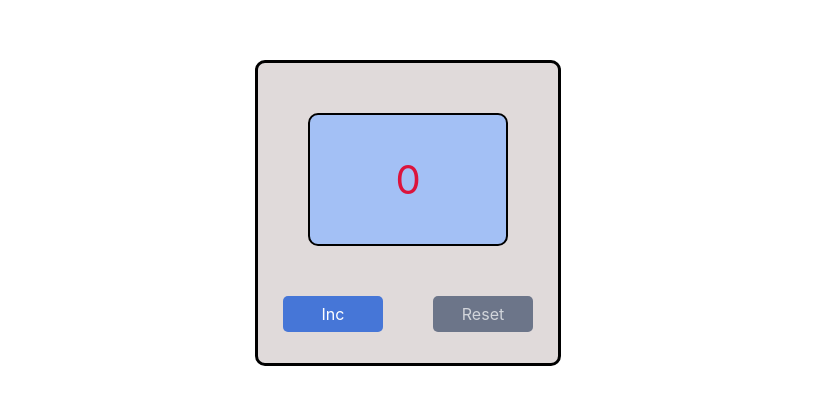
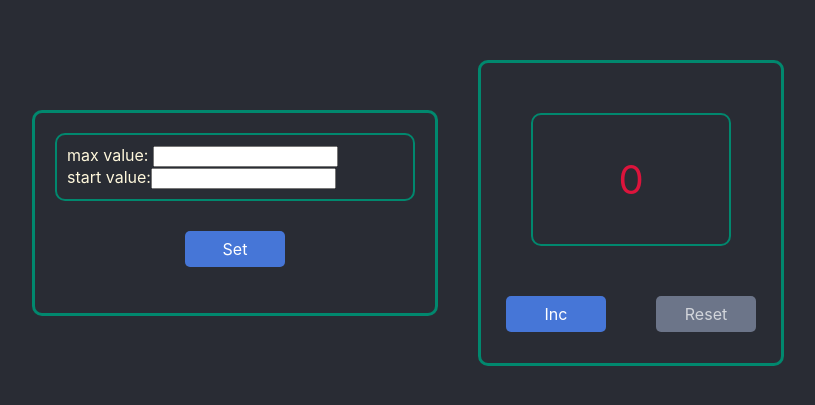
Before and after one commit to Aleksandr-mvp/Counter, a React (Create React App) app: page / in a window 1280 px wide. Shown: the part 187-592 px from the top of the page, without its empty margins (232-1047 px from the left). Built offline with nearby package versions, Linux system fonts and the light colour scheme.

Commit message:
added font

```diff
--- a/src/App.tsx
+++ b/src/App.tsx
@@ -1,6 +1,7 @@
 import React, {useState} from 'react';
 import './App.css';
 import {Scoreboard} from "./components/Scoreboard/Scoreboard";
+import {DisplaySet} from "./components/DisplaySett/DisplaySet";
 
 function App() {
     let [count, setCount] = useState<number>(0)
@@ -17,6 +18,7 @@ function App() {
 
         return (
             <div className="App">
+                <DisplaySet/>
                 <Scoreboard addCount={addCount} resetCount={resetCount} count={count}/>
             </div>
         )
--- /dev/null
+++ b/src/components/DisplaySett/DisplaySet.module.css
@@ -0,0 +1,21 @@
+.container {
+    border: 3px solid #01886e;
+    width: 400px;
+    height: 200px;
+    border-radius: 10px;
+    margin-right: 40px;
+    color: cornsilk;
+}
+
+.subscoreboard {
+    border: 2px solid #01886e;
+    border-radius: 10px;
+    padding: 10px;
+    margin: 20px;
+}
+
+.button {
+    display: flex;
+    justify-content: space-around;
+    padding-top: 10px;
+}
--- /dev/null
+++ b/src/components/DisplaySett/DisplaySet.tsx
@@ -0,0 +1,23 @@
+import React from 'react';
+import s from './DisplaySet.module.css'
+import {SuperButton} from "../SuperButton/SuperButton";
+
+export const DisplaySet = () => {
+    return (
+        <div className={s.container}>
+            <div className={s.subscoreboard}>
+                <div>
+                    max value: <input type="number"/>
+                </div>
+                <div>
+                    start value:<input type="number"/>
+                </div>
+            </div>
+            <div className={s.subscoreboardSmall}>
+                <div className={s.button}>
+                    <SuperButton title={'Set'}/>
+                </div>
+            </div>
+        </div>
+    )
+}
--- a/src/components/Scoreboard/Scoreboard.module.css
+++ b/src/components/Scoreboard/Scoreboard.module.css
@@ -1,20 +1,17 @@
 .container {
-    border: 3px solid black;
+    border: 3px solid #01886e;
     width: 300px;
     height: 300px;
     border-radius: 10px;
-    background: #e0dada;
-
 }
 
 .container .scoreboard {
     font-size: 40px;
-    border:2px solid black;
+    border:2px solid #01886e;
     border-radius: 10px;
     display: flex;
     justify-content: center;
     align-items: center;
-    background: #a3c0f5;
     padding: 40px;
     margin: 50px;
     color:crimson;
--- a/src/components/Scoreboard/Scoreboard.tsx
+++ b/src/components/Scoreboard/Scoreboard.tsx
@@ -8,7 +8,8 @@ type ScoreboardType = {
     resetCount: () => void
 }
 
-export const Scoreboard = ({addCount, count, resetCount, ...props}: ScoreboardType) => {
+export const Scoreboard = ({count, addCount, resetCount, ...props}: ScoreboardType) => {
+
     return (
         <div className={s.container}>
             <div className={s.scoreboard}>
--- a/src/components/SuperButton/SuperButton.tsx
+++ b/src/components/SuperButton/SuperButton.tsx
@@ -4,7 +4,7 @@ import s from './SuperButton.module.css'
 type ButtonPropsType = {
     disabled?: boolean
     title: string
-    onClick: () => void
+    onClick?: () => void
 }
 
 export const SuperButton = (props: ButtonPropsType) => {
--- a/src/index.css
+++ b/src/index.css
@@ -6,6 +6,7 @@ html, body {
 body {
   height: 100vh;
   width: 100%;
+  background-color: #292C34;
   font-family: -apple-system, BlinkMacSystemFont, 'Segoe UI', 'Roboto', 'Oxygen',
     'Ubuntu', 'Cantarell', 'Fira Sans', 'Droid Sans', 'Helvetica Neue',
     sans-serif;
```
Also changed, not shown: src/components/DisplaySet/DispalySet.tsx (deleted, +0 -11 lines).
